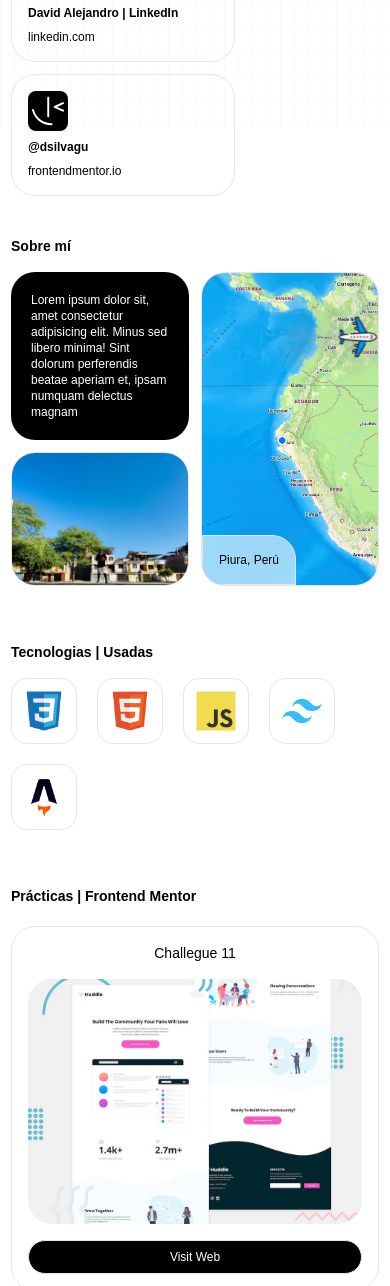
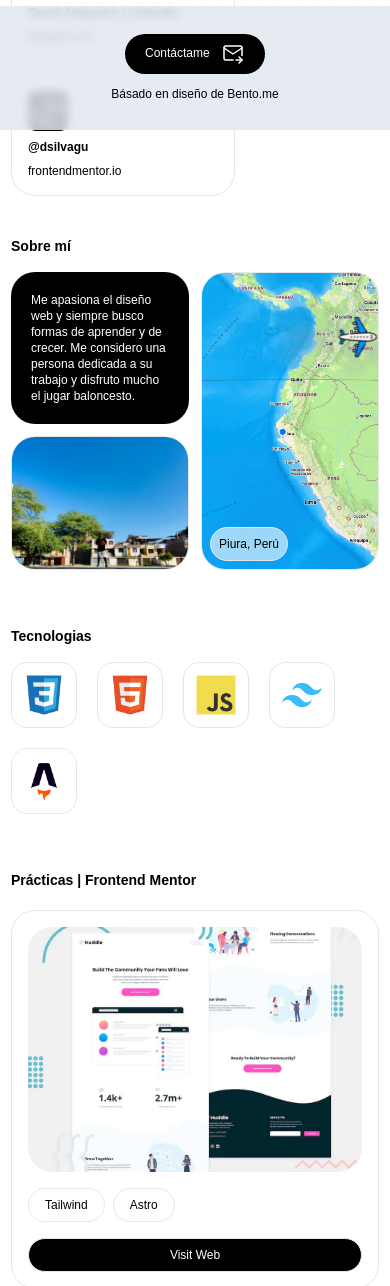
Before and after one commit to dsilvagu/portafolio, an Astro site: page / in a window 390 px wide. Shown: the part 714-2000 px from the top of the page. Built offline with nearby package versions, Linux system fonts and the light colour scheme; Astro itself is replaced by a stand-in of ours.

Commit message:
Se agrego footer y completar textos

```diff
--- a/src/cards/CardFront.astro
+++ b/src/cards/CardFront.astro
@@ -10,11 +10,14 @@ const {title, image ,url} = Astro.props;
 
 <div class="border rounded-3xl text-xs hover:bg-gray-50 transition duration-300 ease-in-out w-full relative group">
   <div class="p-4 flex flex-col gap-4">
-    <p class="text-sm font-medium text-center">{title}</p>
     <div class="rounded-3xl overflow-hidden relative">
         <img class="group-hover:scale-110 transition duration-300 ease-in-out" src={image} alt="">
     </div>
-    <a class="text-white bg-black  p-2 rounded-3xl text-center hover:text-black hover:bg-white border transition duration-300 ease-out" href={url}>Visit Web</a>
+    <div class="flex gap-2">
+        <p class="border py-2 px-4 rounded-3xl">Tailwind</p>
+        <p class="border py-2 px-4 rounded-3xl">Astro</p>
+    </div>
+    <a class="text-white bg-black  p-2 rounded-3xl text-center hover:text-black hover:bg-white border transition duration-300 ease-out" target="_blank" href={url}>Visit Web</a>
   </div>
 </div>
 
--- a/src/cards/CardTechno.astro
+++ b/src/cards/CardTechno.astro
@@ -7,6 +7,6 @@ interface Props {
 const {img, color} = Astro.props;
 ---
 
-<div class="border p-3 rounded-2xl" class:list={color}>
+<div class="border p-3 rounded-2xl hover:bg-slate-100 transition duration-500" class:list={color}>
     <img class="size-10" src={img} alt="">
 </div>
--- a/src/components/AboutMe.astro
+++ b/src/components/AboutMe.astro
@@ -11,7 +11,7 @@ import img4 from '../images/airplane.png'
         <div class="py-4 grid gap-3 grid-cols-2">
             <div class="grid gap-3">
                 <div class="bg-black py-5 px-5 text-white rounded-3xl flex items-center">
-                    <p class="text-xs">Lorem ipsum dolor sit, amet consectetur adipisicing elit. Minus sed libero minima! Sint dolorum perferendis beatae aperiam et, ipsam numquam delectus magnam  </p>
+                    <p class="text-xs">Me apasiona el diseño web y siempre busco formas de aprender y de crecer. Me considero una persona dedicada a su trabajo y disfruto mucho el jugar baloncesto.</p>
                 </div>
                 <div class="rounded-3xl overflow-hidden border relative">
                     <img class="object-cover h-auto " src={img1.src} alt="">
@@ -21,7 +21,7 @@ import img4 from '../images/airplane.png'
             <div class=" rounded-3xl overflow-hidden relative border flex">
                 <img class="object-cover h-full max-w-full" src={img2.src} alt="">
 
-                <p class="bg-white/60 absolute bottom-0 text-xs p-4 border rounded-se-3xl">Piura, Perú</p>
+                <p class="bg-white/60 absolute bottom-2 left-2 text-xs p-2 border rounded-3xl">Piura, Perú</p>
 
                 <img class="absolute inset-0 top-4 animate-[wiggle_10s_linear_infinite] " src={img3.src} alt="">
 
--- /dev/null
+++ b/src/components/Footer.astro
@@ -0,0 +1,13 @@
+---
+import '@fontsource-variable/montserrat';
+import iconMail from '../icons/iconMail.svg'
+---
+
+<footer class="font-mont text-xs borde py-7 bg-slate-200/85 backdrop-blur-sm fixed bottom-0 w-full px-5">
+    <div class="max-w-sm mx-auto flex flex-col-reverse gap-3 items-center  lg:max-w-7xl lg:justify-between lg:flex-row-reverse lg:items-center">
+        <p class="font-medium ">Básado en diseño de Bento.me</p>
+        <a class="bg-black text-white w-max py-2 px-5 rounded-3xl hover:bg-black/70 transition duration-500" href="mailto:dasg2506@icloud.com">Contáctame
+            <img class="ml-2 size-6 inline-block" src={iconMail.src} alt="">
+        </a>
+    </div>
+</footer>
--- a/src/components/Frontend.astro
+++ b/src/components/Frontend.astro
@@ -10,10 +10,10 @@ import CardFront from "../cards/CardFront.astro"
     <p class="text-sm font-semibold">Prácticas | Frontend Mentor</p>
 
     <div class="grid gap-3 sm:grid-cols-2 py-5">
-        <CardFront title="Challegue 11" image={img1.src} url=""/>
-        <CardFront title="Challegue 10" image={img2.src} url=""/>
-        <CardFront title="Challegue 09" image={img3.src} url=""/>
-        <CardFront title="Challegue 08" image={img4.src} url=""/>
+        <CardFront title="Challegue 11" image={img1.src} url="https://classy-faun-4cca63.netlify.app/"/>
+        <CardFront title="Challegue 10" image={img2.src} url="https://golden-douhua-41ac31.netlify.app/"/>
+        <CardFront title="Challegue 09" image={img3.src} url="https://strong-valkyrie-5389d9.netlify.app/"/>
+        <CardFront title="Challegue 08" image={img4.src} url="https://silver-starlight-5c094e.netlify.app/"/>
     </div>
 </div>
 
--- a/src/components/Techno.astro
+++ b/src/components/Techno.astro
@@ -8,7 +8,7 @@ import img5 from "../images/Tailwind CSS.webp";
 ---
 
 <div class="relative w-full h-full">
-    <p class="text-sm font-semibold">Tecnologias | Usadas </p>
+    <p class="text-sm font-semibold">Tecnologias </p>
     <div class="py-4 flex flex-wrap gap-5">
         <CardTechno img={img2.src} color="" />
         <CardTechno img={img3.src} color="" />
--- a/src/layouts/Layout.astro
+++ b/src/layouts/Layout.astro
@@ -4,6 +4,8 @@ interface Props {
 }
 
 const { title } = Astro.props;
+
+import Footer from '../components/Footer.astro';
 ---
 
 <!doctype html>
@@ -20,4 +22,5 @@ const { title } = Astro.props;
 		<div class="absolute inset-0 -z-10 h-full w-full bg-white bg-[linear-gradient(to_right,#8080800a_1px,transparent_1px),linear-gradient(to_bottom,#8080800a_1px,transparent_1px)] bg-[size:14px_24px]"></div>
 		<slot />
 	</body>
+	<Footer />
 </html>
--- a/src/pages/index.astro
+++ b/src/pages/index.astro
@@ -9,7 +9,7 @@ import Frontend from '../components/Frontend.astro';
 ---
 
 <Layout title='David A. | Portfolio'>
-	<main class="max-w-sm mx-auto font-mont relative min-h-screen lg:max-w-7xl py-10">
+	<main class="max-w-sm mx-auto font-mont relative min-h-screen lg:max-w-7xl pt-10 pb-20">
 		<div class="grid gap-10 lg:grid-cols-2">
 			<Hero />
 			<div class="px-2 flex flex-col gap-10 py-10">
```
Also changed, not shown: src/icons/iconMail.svg (added).
